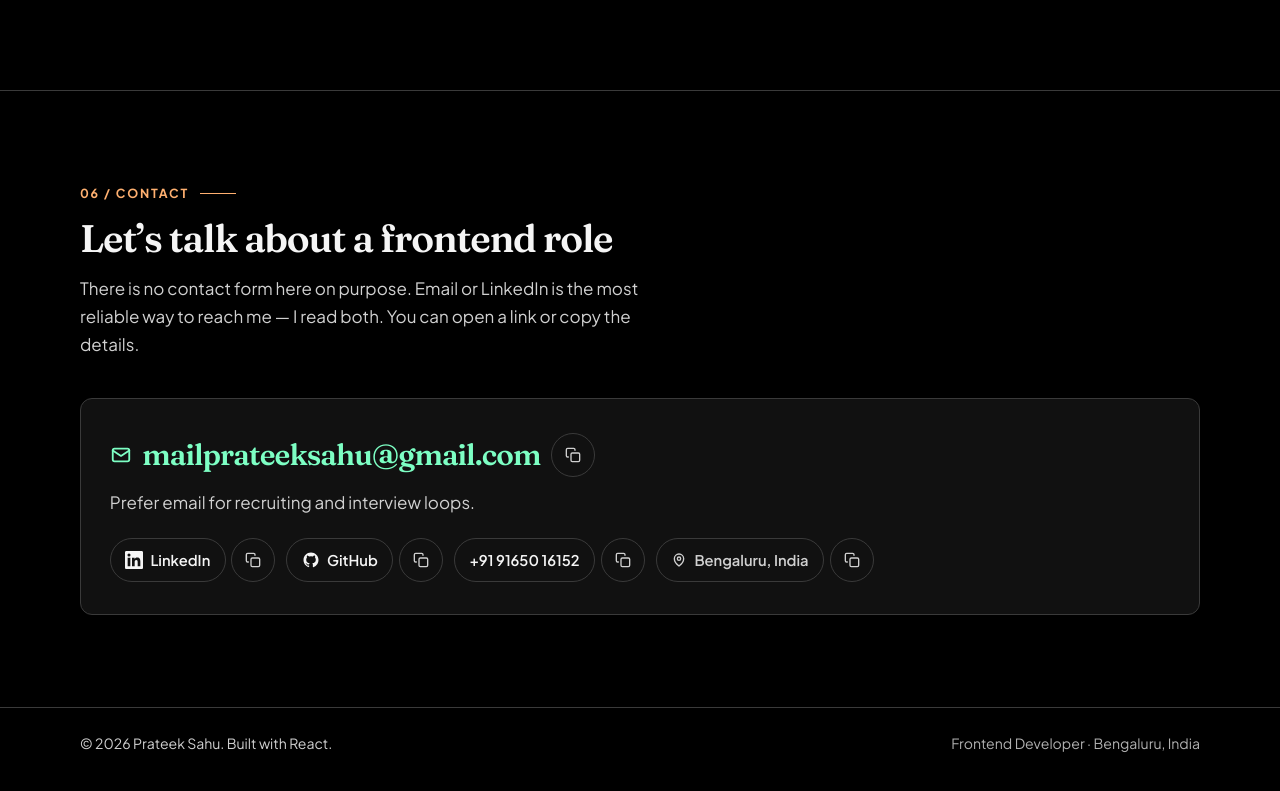
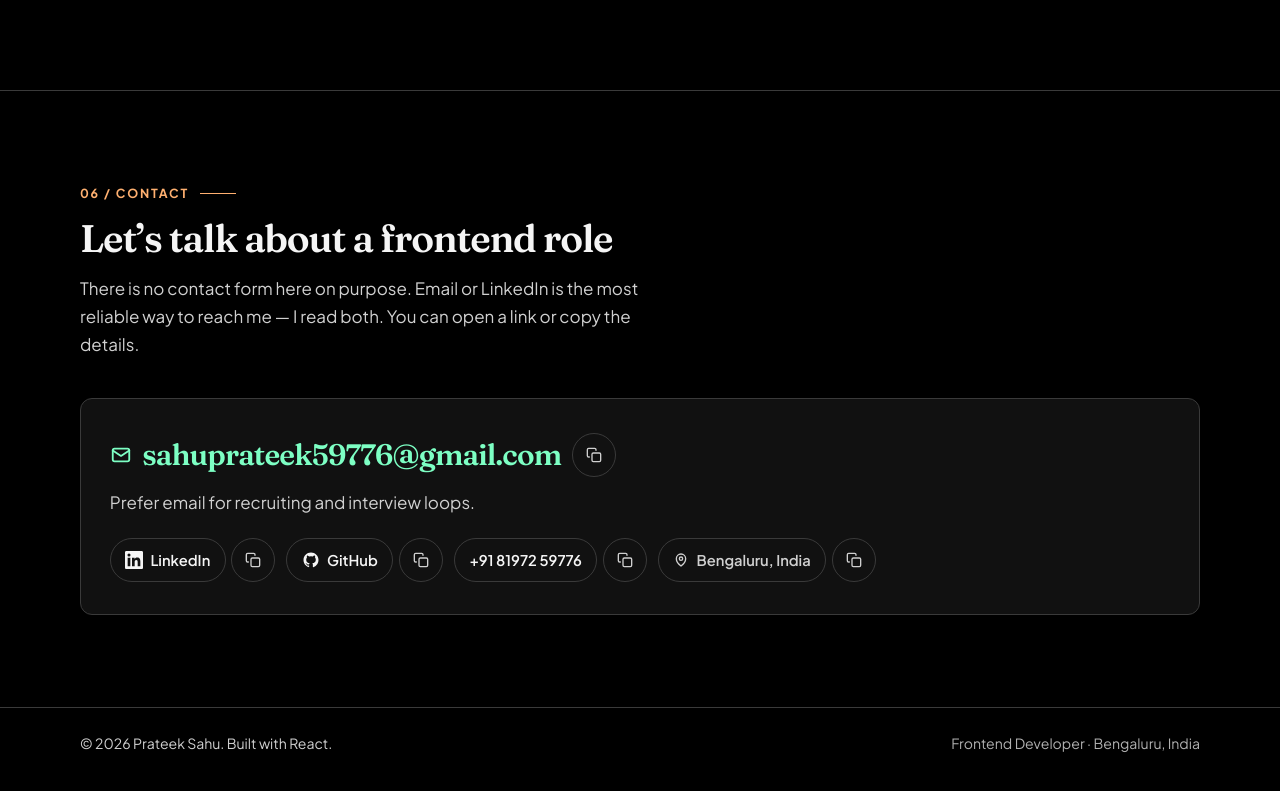
Before and after one commit to PrateekSahu9808/portfolio, a React (Vite) app: page / in a window 1280 px wide. Shown: the part 5892-6683 px from the top of the page. Built offline with nearby package versions, Linux system fonts and the light colour scheme.

Commit message:
Update resume details: change contact information, enhance experience section, and adjust formatting for improved readability.

```diff
--- a/src/data/content.ts
+++ b/src/data/content.ts
@@ -5,9 +5,9 @@ export const profile = {
   title: 'Frontend Developer',
   location: 'Bengaluru, India',
   experienceYears: '3+ years',
-  email: 'mailprateeksahu@gmail.com',
-  phone: '+91 91650 16152',
-  phoneHref: 'tel:+919165016152',
+  email: 'sahuprateek59776@gmail.com',
+  phone: '+91 81972 59776',
+  phoneHref: 'tel:+918197259776',
   resumeUrl: '/PrateekSahu_Resume.pdf',
   resumeFileName: 'PrateekSahu_Resume.pdf',
   currentRole: 'Software Engineer II',
```
Also changed, not shown: 1 other file (tests, documents, lock files or other folders).
